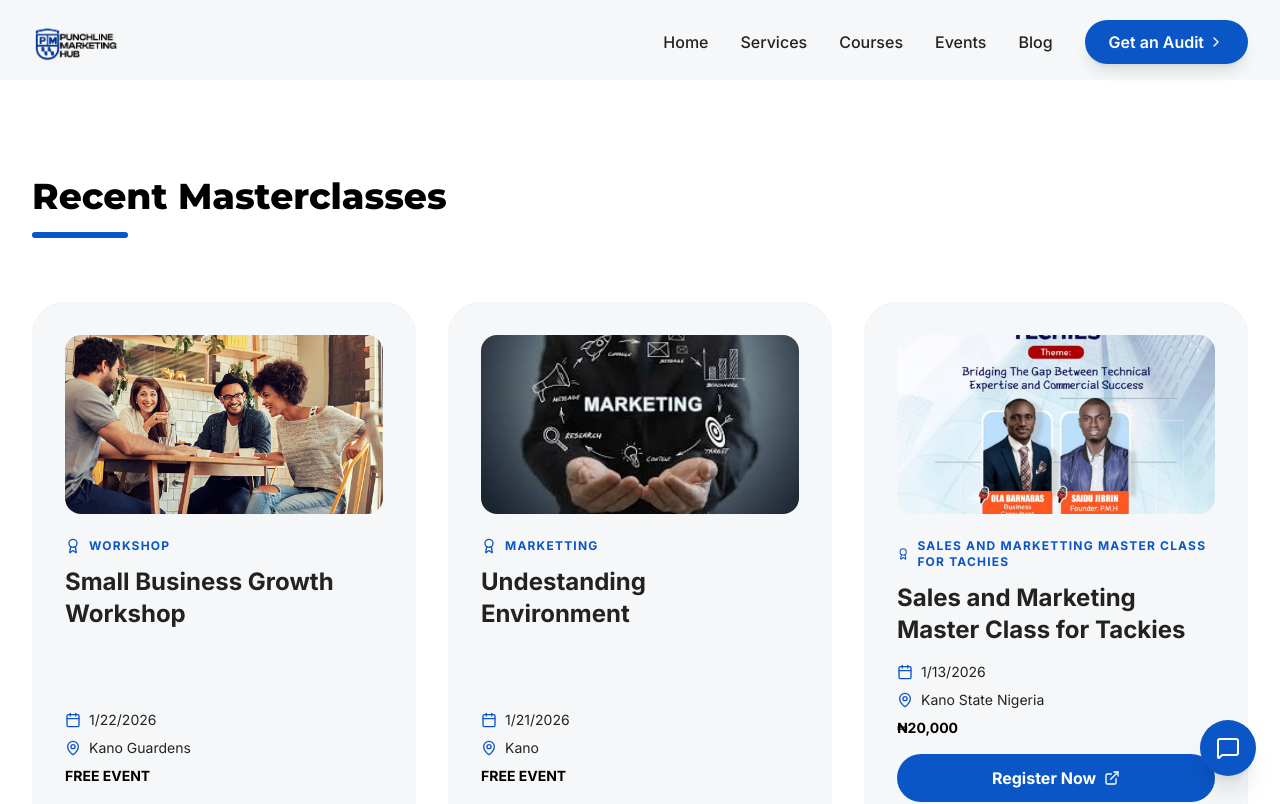
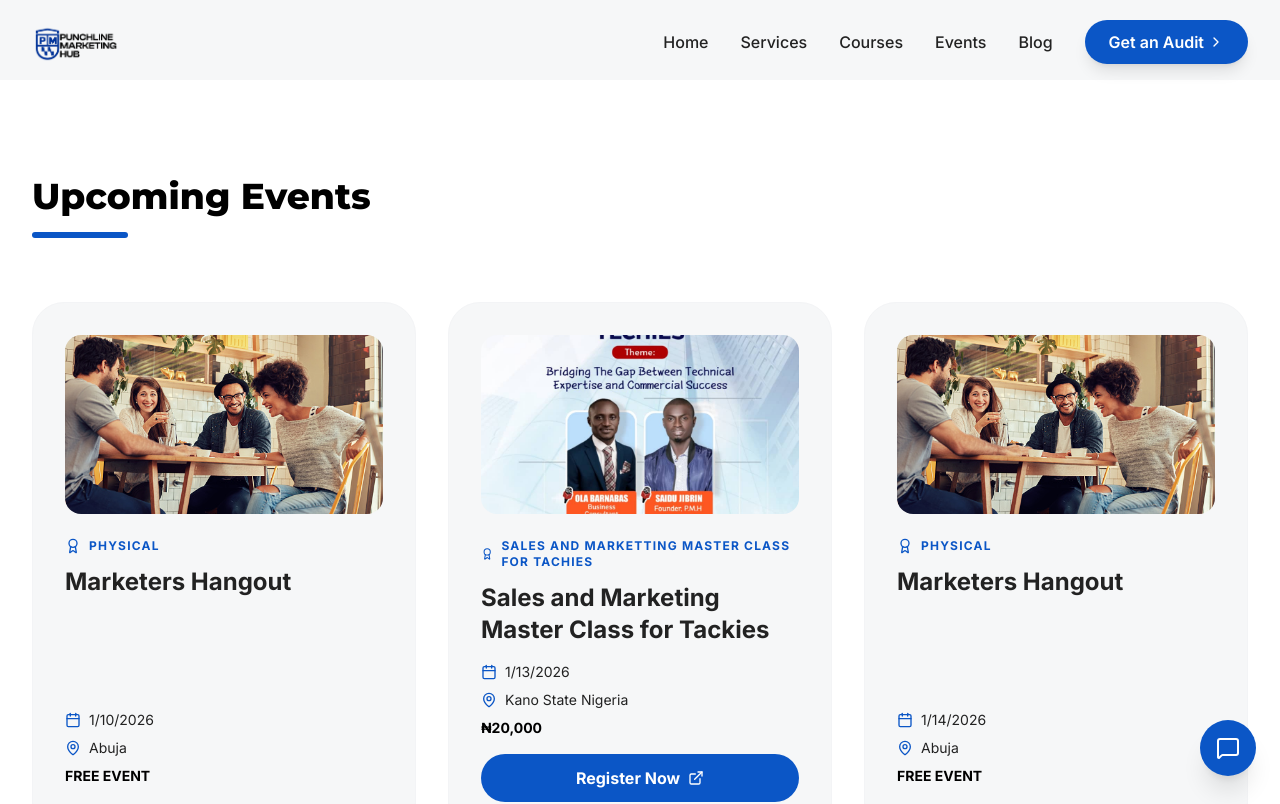
Before and after one commit to AuwalDhero/punchline, a React (Vite) app: page /#/events in a window 1280 px wide. Shown: the top 804 px of the page. Built offline with nearby package versions, Linux system fonts and the light colour scheme.

Commit message:
event fixed to accommodate all categories

```diff
--- a/pages/Events.tsx
+++ b/pages/Events.tsx
@@ -60,38 +60,41 @@ const events: PMHEvent[] = Object.entries(eventFiles)
       registrationLink: data.registrationLink,
     };
   })
-  .sort((a, b) =>
-    new Date(b.date).getTime() - new Date(a.date).getTime()
-  );
+  // Soonest first (upcoming events should appear in chronological order)
+  .sort((a, b) => new Date(a.date).getTime() - new Date(b.date).getTime());
 
 /* ---------------------------------------------
    COMPONENT
 --------------------------------------------- */
 const Events: React.FC = () => {
-  const masterclasses = events.filter(
-    event => event.category === 'masterclass'
-  );
+  // Filter only today and future events (runtime check)
+  const today = new Date();
+  today.setHours(0, 0, 0, 0);
+  const upcomingEvents = events.filter(event => {
+    const eventDate = new Date(event.date);
+    return eventDate >= today;
+  });
 
   return (
     <div className="pt-20">
-      {/* MASTERCLASSES */}
+      {/* ALL EVENTS (every category now shows) */}
       <section className="py-24 bg-white">
         <div className="max-w-7xl mx-auto px-4 sm:px-6 lg:px-8">
 
           <div className="mb-16">
             <h2 className="text-4xl font-black font-heading text-punchline-black">
-              Recent Masterclasses
+              Upcoming Events
             </h2>
             <div className="h-1.5 w-24 bg-punchline-blue mt-4 rounded-full"></div>
           </div>
 
-          {masterclasses.length === 0 ? (
+          {upcomingEvents.length === 0 ? (
             <div className="text-center py-20 font-bold text-punchline-gray">
-              No masterclasses published yet.
+              No upcoming events at this time.
             </div>
           ) : (
             <div className="grid md:grid-cols-3 gap-8">
-              {masterclasses.map((event, idx) => (
+              {upcomingEvents.map((event, idx) => (
                 <FadeIn key={event.id} delay={idx * 0.1}>
                   <div className="bg-punchline-light p-8 rounded-[2rem] border border-gray-100 flex flex-col h-full">
 
@@ -130,9 +133,7 @@ const Events: React.FC = () => {
                       </div>
 
                       <div className="font-bold text-punchline-black">
-                        {event.access === 'free'
-                          ? 'FREE EVENT'
-                          : `₦${event.price?.toLocaleString()}`}
+                        {event.price ? `₦${event.price.toLocaleString()}` : 'FREE EVENT'}
                       </div>
                     </div>
 
```
